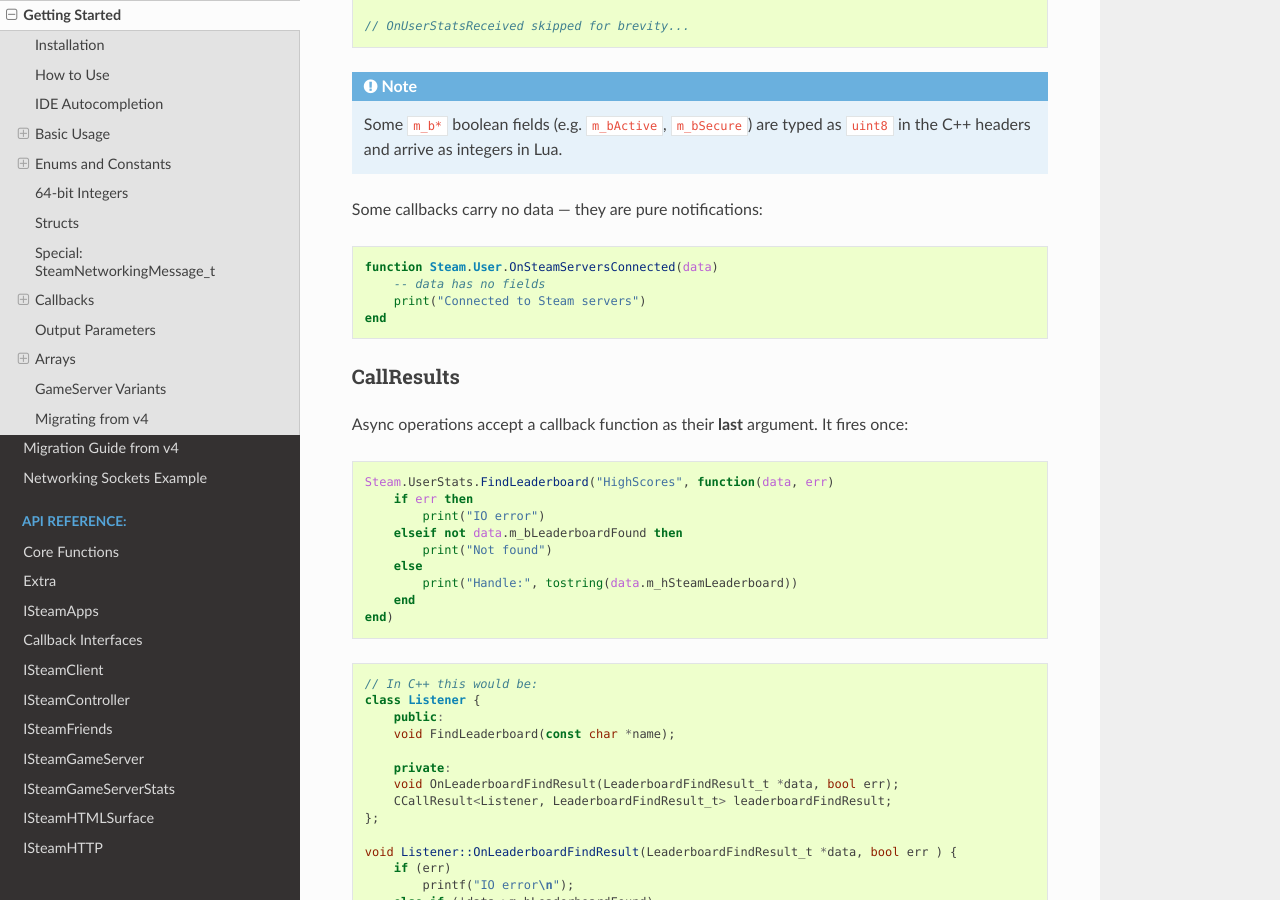
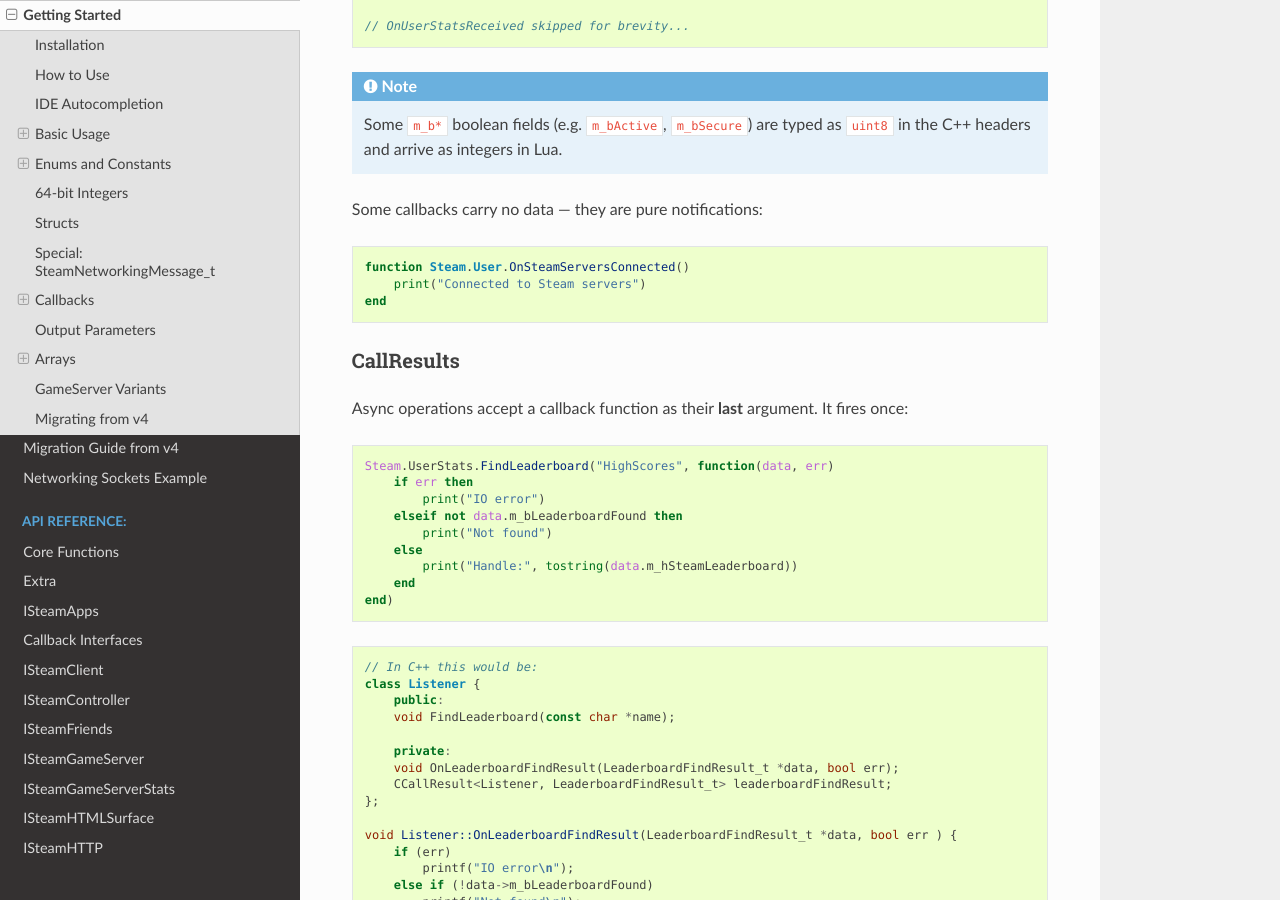
Before and after one commit to uspgamedev/luasteam, a Sphinx documentation site: the page built from docs/getting_started.rst, in a window 1280 px wide and 900 px high, scrolled down 6579 px. Built offline with Sphinx 7.4.7 and the Read the Docs theme 3.1.0, drawn with Linux system fonts in a browser that asks for light colours.

Commit message:
Fix standalone gameserver initialization. Fix docs.
[skip ci]

```diff
--- a/docs/auto/networkingsockets.rst
+++ b/docs/auto/networkingsockets.rst
@@ -156,7 +156,7 @@
 
     -- Connect to another player using their Steam identity
     local id = Steam.newSteamNetworkingIdentity {}
-    id:setSteamID(friendSteamID)
+    id:SetSteamID(friendSteamID)
     local hConn = Steam.NetworkingSockets.ConnectP2P(id, 0, 0, nil)
 
 .. function:: NetworkingSockets.ConnectToHostedDedicatedServer(identityTarget, nRemoteVirtualPort, nOptions, pOptions)
--- a/docs/extra.rst
+++ b/docs/extra.rst
@@ -25,7 +25,7 @@
 
     local function saveMyId()
         -- This is highly useless since your ID won't change, but you get the point.
-        writeFile('my_id.txt', tostring(Steam.user.getSteamID()))
+        writeFile('my_id.txt', tostring(Steam.User.GetSteamID()))
     end
 
     local function readMyId()
--- a/docs/getting_started.rst
+++ b/docs/getting_started.rst
@@ -357,8 +357,7 @@
 
 .. code-block:: lua
 
-    function Steam.User.OnSteamServersConnected(data)
-        -- data has no fields
+    function Steam.User.OnSteamServersConnected()
         print("Connected to Steam servers")
     end
 
```
Also changed, not shown: 3 other files.
